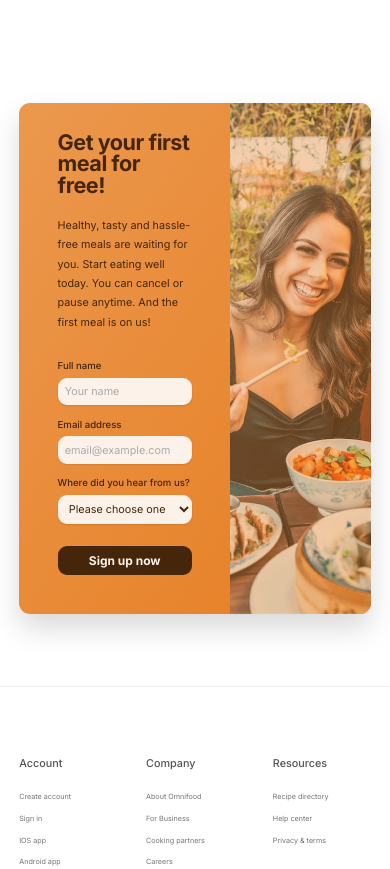
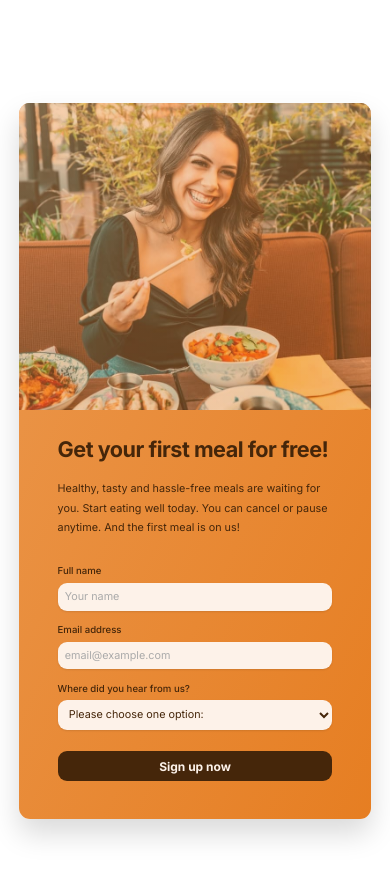
Before and after one commit to Kass86/Omnifood, a plain HTML site: page index.html in a window 390 px wide. Shown: the part 4150-5019 px from the top of the page. Drawn offline with nearby package versions, Linux system fonts and the light colour scheme.

Commit message:
fix bugs

```diff
--- a/index.html
+++ b/index.html
@@ -3,9 +3,9 @@
   <head>
     <meta charset="UTF-8" />
     <meta http-equiv="X-UA-Compatible" content="IE=edge" />
-    <meta name="description" content="Omnifood is an AI-powered food subcription that will make you ear heathy again, 365 days per year. It's tailored to your personal tastes and nutritional needs."
-    <meta name="viewport" content="width=device-width, initial-scale=1.0" />
+    <meta name="description" content="Omnifood is an AI-powered food subcription that will make you ear heathy again, 365 days per year. It's tailored to your personal tastes and nutritional needs.">
 
+    <meta name="viewport" content="width=device-width, initial-scale=1.0">
     <link rel="icon" href="./content/img/favicon.png">
     <link rel="preconnect" href="https://fonts.googleapis.com" />
     <link rel="preconnect" href="https://fonts.gstatic.com" crossorigin />
@@ -567,9 +567,10 @@
         </footer>
 
     </main>
-    <script src="https://unpkg.com/ionicons@4.5.10-0/dist/ionicons.js"></script>
+
+
+    <script src="script.js"></script>
     <script type="module" src="https://unpkg.com/ionicons@5.5.2/dist/ionicons/ionicons.esm.js"></script>
     <script nomodule src="https://unpkg.com/ionicons@5.5.2/dist/ionicons/ionicons.js"></script>
-    <script src="script.js"></script>
   </body>
 </html>
--- a/script.js
+++ b/script.js
@@ -39,7 +39,10 @@ const observer = new IntersectionObserver(
   function (entries) {
     const ent = entries[0];
 
-    if (ent.isIntersecting === false) document.body.classList.add("sticky");
+    if (ent.isIntersecting === false) {
+      document.body.classList.add("sticky");
+      nav.classList.remove("nav-open");
+    }
 
     if (ent.isIntersecting !== false) document.body.classList.remove("sticky");
   },
--- a/style.css
+++ b/style.css
@@ -1019,10 +1019,12 @@ Footer */
   html {
     font-size: 50%;
   }
+
   .grid--3-cols,
   .grid--4-cols {
     grid-template-columns: 1fr 1fr;
   }
+
   .meal-title {
     font-size: 2.2rem;
   }
@@ -1124,4 +1126,13 @@ Footer */
   .logos img {
     height: 1.8rem;
   }
+
+  .cta {
+    grid-template-columns: none;
+    grid-template-rows: 3fr 4fr;
+  }
+
+  .cta-img-box {
+    grid-row: 1;
+  }
 } ;
```
